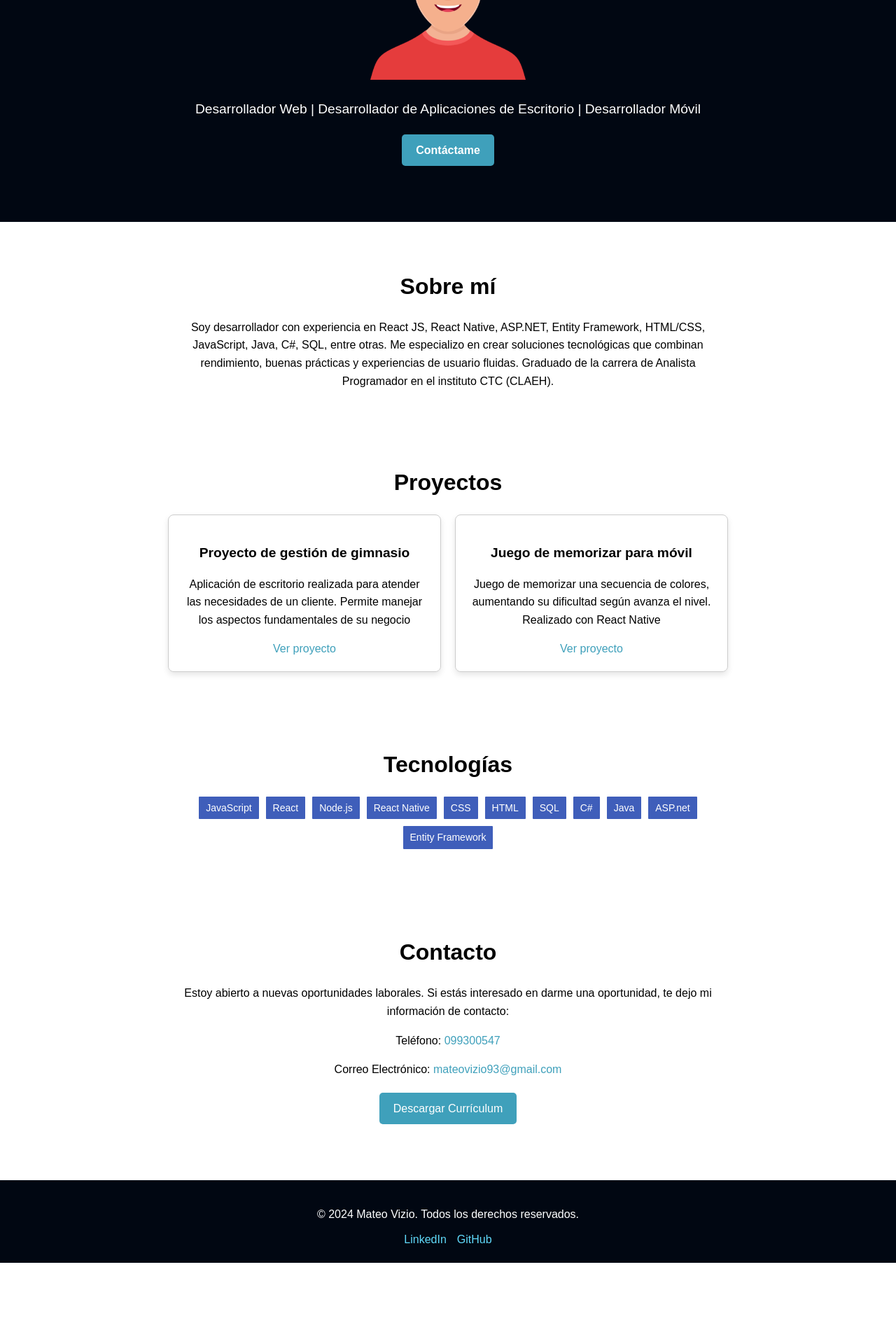
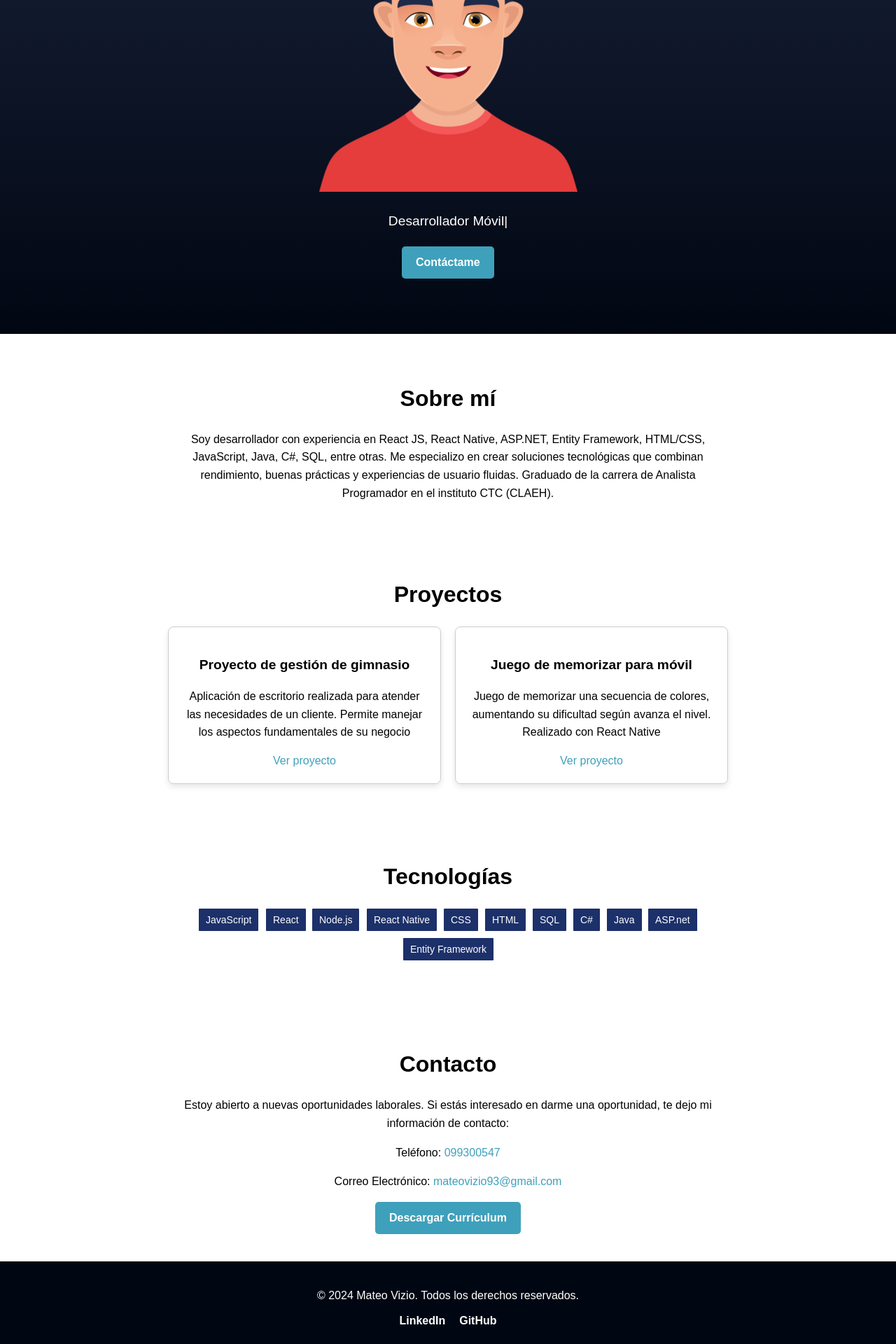
Before and after one commit to MateoVizio/Portfolio, a React (Create React App) app: page / in a window 1280 px wide. Shown: the part 290-2210 px from the top of the page at 70% size. Before the commit the page ends 2094 px from the top, so only its background shows below. Built offline with nearby package versions, Linux system fonts and the light colour scheme.

Commit message:
animaciones y gradiente

```diff
--- a/package.json
+++ b/package.json
@@ -7,9 +7,12 @@
     "@testing-library/react": "^13.4.0",
     "@testing-library/user-event": "^13.5.0",
     "gh-pages": "^6.2.0",
+    "hover.css": "^2.3.2",
     "react": "^18.3.1",
+    "react-awesome-reveal": "^4.2.14",
     "react-dom": "^18.3.1",
     "react-scripts": "5.0.1",
+    "react-typed": "^2.0.12",
     "web-vitals": "^2.1.4"
   },
   "scripts": {
--- a/public/index.html
+++ b/public/index.html
@@ -10,6 +10,7 @@
       content="Web site created using create-react-app"
     />
     <link rel="apple-touch-icon" href="%PUBLIC_URL%/logo192.png" />
+    <link rel="stylesheet" href="https://cdnjs.cloudflare.com/ajax/libs/hover.css/2.3.1/css/hover-min.css">
     <!--
       manifest.json provides metadata used when your web app is installed on a
       user's mobile device or desktop. See https://developers.google.com/web/fundamentals/web-app-manifest/
--- a/src/components/header.js
+++ b/src/components/header.js
@@ -26,7 +26,7 @@ const styles = {
     position: "fixed",
     top: 0,
     zIndex: 1000,
-    backgroundColor: "#3F5EBA",
+    backgroundColor: "#1c306a",
     width: "100%",
     height: "50px",
     color: "white",
--- a/src/components/home.js
+++ b/src/components/home.js
@@ -1,72 +1,103 @@
 import React from 'react';
+import { Fade } from 'react-awesome-reveal';
+import { ReactTyped } from 'react-typed';
 
 const Home = ({ sobreMiRef, proyectosRef, habilidadesRef, contactoRef }) => {
 
   const handleScroll = () => {
-    if(contactoRef.current){
-      contactoRef.current.scrollIntoView({behavior:"smooth"})
+    if (contactoRef.current) {
+      contactoRef.current.scrollIntoView({ behavior: "smooth" });
     }
   }
 
   return (
     <div style={styles.homeContainer}>
+
       <section style={styles.heroSection}>
         <div style={styles.heroContent}>
+          <Fade>
             <h1 style={styles.heroTitle}>Mateo Vizio</h1>
-          <img src='./cara.png' style={styles.foto}></img>
-          <p style={styles.heroSubtitle}>Desarrollador Web | Desarrollador de Aplicaciones de Escritorio | Desarrollador Móvil</p>
-          <a onClick={handleScroll} style={styles.ctaButton}>Contáctame</a>
+            <img src='./cara.png' style={styles.foto} alt="Foto" />
+            <p style={styles.heroSubtitle}>Desarrollador{" "}
+              <ReactTyped
+                strings={["Web", "de Escritorio", "Móvil"]}
+                typeSpeed={80}
+                backSpeed={60}
+                loop
+                showCursor
+              />
+            </p>
+            <a onClick={handleScroll} style={styles.ctaButton} className="hvr-grow">Contáctame</a>
+          </Fade>
         </div>
       </section>
 
-      <section id="about" ref={sobreMiRef} style={styles.section}>
+      <section ref={sobreMiRef}>
+      <Fade duration={1500}>
+        <section id="about"  style={styles.section}>
           <h2 style={styles.sectionTitle}>Sobre mí</h2>
           Soy desarrollador con experiencia en React JS, React Native, ASP.NET, Entity Framework, HTML/CSS, JavaScript, Java, C#, SQL, entre otras. Me especializo en crear soluciones tecnológicas que combinan rendimiento, buenas prácticas y experiencias de usuario fluidas. Graduado de la carrera de Analista Programador en el instituto CTC (CLAEH).
         </section>
+      </Fade>
+      </section>
 
-      {/* proyectos */}
-      <section id="projects" ref={proyectosRef} style={styles.section}>
+
+      <section ref={proyectosRef}>
+      <Fade duration={1500}>
+        <section id="projects"  style={styles.section}>
           <h2 style={styles.sectionTitle}>Proyectos</h2>
           <div style={styles.projectsGrid}>
-          <div style={styles.projectCard}>
+            <div style={styles.projectCard} className="hvr-float">
               <h3 style={styles.projectTitle}>Proyecto de gestión de gimnasio</h3>
               <p style={styles.text}>Aplicación de escritorio realizada para atender las necesidades de un cliente. Permite manejar los aspectos fundamentales de su negocio</p>
               <a href="https://github.com/tuusuario/proyecto-web" style={styles.link} target="_blank" rel="noopener noreferrer">Ver proyecto</a>
             </div>
-          <div style={styles.projectCard}>
+            <div style={styles.projectCard} className="hvr-float">
               <h3 style={styles.projectTitle}>Juego de memorizar para móvil</h3>
               <p style={styles.text}>Juego de memorizar una secuencia de colores, aumentando su dificultad según avanza el nivel. Realizado con React Native</p>
               <a href="https://github.com/tuusuario/proyecto-movil" style={styles.link} target="_blank" rel="noopener noreferrer">Ver proyecto</a>
             </div>
           </div>
         </section>
+      </Fade>
+      </section>
 
-      {/* habilidades */}
-      <section id="skills" ref={habilidadesRef} style={styles.section}>
+
+      <section ref={habilidadesRef}>
+      <Fade duration={1500}>
+        <section id="skills"  style={styles.section}>
           <h2 style={styles.sectionTitle}>Tecnologías</h2>
           <ul style={styles.skillsList}>
             {['JavaScript', 'React', 'Node.js', 'React Native', 'CSS', 'HTML', 'SQL', 'C#', 'Java', 'ASP.net', 'Entity Framework'].map((skill, index) => (
-            <li key={index} style={styles.skillItem}>{skill}</li>
+              <li key={index} style={styles.skillItem} className="hvr-float">{skill}</li>
             ))}
           </ul>
         </section>
+      </Fade>
+      </section>
 
-      {/* contacto */}
-      <section id="contact" ref={contactoRef} style={styles.section}>
+
+      <section ref={contactoRef}>
+      <Fade duration={1500}>
+        <section id="contact"  style={styles.section}>
           <h2 style={styles.sectionTitle}>Contacto</h2>
           <p style={styles.text}>Estoy abierto a nuevas oportunidades laborales. Si estás interesado en darme una oportunidad, te dejo mi información de contacto:</p>
           <p style={styles.contactInfo}>Teléfono: <a href="tel:+5999300547" style={styles.link}>099300547</a></p>
           <p style={styles.contactInfo}>Correo Electrónico: <a href="mailto:mateovizio93@gmail.com" style={styles.link}>mateovizio93@gmail.com</a></p>
-        <a href="./CvMateoVizio.pdf" style={styles.downloadButton} download>Descargar Currículum</a>
+          <a href="./CvMateoVizio.pdf" style={styles.downloadButton} download className="hvr-grow">Descargar Currículum</a>
+        </section>
+      </Fade>
       </section>
 
-      {/* footer */}
+
       <footer style={styles.footer}>
+        <Fade duration={1500}>
           <p style={styles.footerText}>© 2024 Mateo Vizio. Todos los derechos reservados.</p>
           <div style={styles.socialLinks}>
             <a href="https://www.linkedin.com/in/tuusuario" style={styles.footerLink} target="_blank" rel="noopener noreferrer">LinkedIn</a>
             <a href="https://github.com/tuusuario" style={styles.footerLink} target="_blank" rel="noopener noreferrer">GitHub</a>
           </div>
+        </Fade>
       </footer>
     </div>
   );
@@ -81,10 +112,12 @@ const styles = {
     boxSizing: 'border-box',
   },
   heroSection: {
-        backgroundColor: '#010712',
+    background: 'linear-gradient(180deg, #1B243E 0%, #010712 100%)',
     color: '#fff',
     padding: '80px 20px',
     textAlign: 'center',
+    position: 'relative',  // Aseguramos que el z-index funcione
+    zIndex: 1,
   },
   heroContent: {
     maxWidth: '800px',
@@ -106,13 +139,15 @@ const styles = {
     borderRadius: '5px',
     textDecoration: 'none',
     fontWeight: 'bold',
-        cursor: "pointer"
+    cursor: 'pointer',
+    zIndex: 2,
+    userSelect: "none"
   },
   section: {
     padding: '40px 20px',
     maxWidth: '800px',
     margin: '0 auto',
-        textAlign: "center"
+    textAlign: "center",
   },
   sectionTitle: {
     fontSize: '2rem',
@@ -147,14 +182,15 @@ const styles = {
     gap: '10px',
     listStyle: 'none',
     padding: 0,
-        justifyContent:"center"
+    justifyContent: "center",
   },
   skillItem: {
-        background: '#3F5EBA',
+    background: '#1c306a',
     padding: '5px 10px',
     borderRadius: '1px',
     color: "white",
-        fontSize: "14px"
+    fontSize: "14px",
+    userSelect: "none",
   },
   form: {
     display: 'flex',
@@ -185,9 +221,8 @@ const styles = {
   footer: {
     backgroundColor: '#010712',
     color: '#fff',
+    padding: '20px 0',
     textAlign: 'center',
-        padding: '20px',
-        marginTop: '40px',
   },
   footerText: {
     marginBottom: '10px',
@@ -195,27 +230,21 @@ const styles = {
   socialLinks: {
     display: 'flex',
     justifyContent: 'center',
-        gap: '15px',
+    gap: '20px',
   },
   footerLink: {
-        color: '#61dafb',
+    color: '#fff',
     textDecoration: 'none',
-      },
-  contactInfo: {
-    fontSize: '1rem',
-    marginBottom: '10px',
+    fontWeight: 'bold',
   },
   downloadButton: {
     display: 'inline-block',
     padding: '10px 20px',
+    color: '#fff',
     backgroundColor: '#3fa0bb',
-    color: '#fff',
+    borderRadius: '5px',
     textDecoration: 'none',
-    borderRadius: '5px',
-    marginTop: '10px',
-  },
-  foto:{
-    height: "240px"
+    fontWeight: 'bold',
   }
 };
 
```
Also changed, not shown: 1 other file (tests, documents, lock files or other folders). Lines whose indentation alone changed are shown as unchanged.
